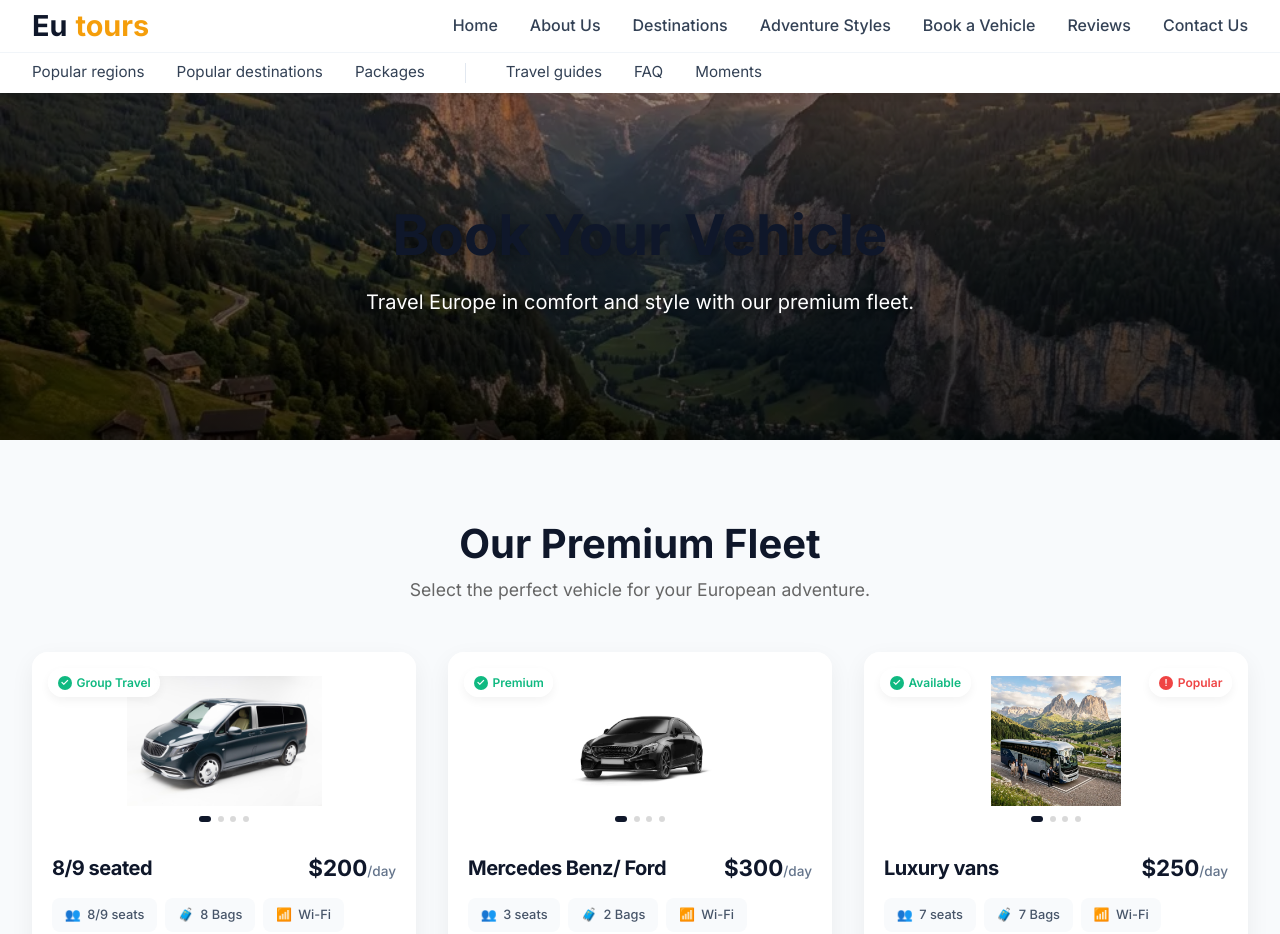
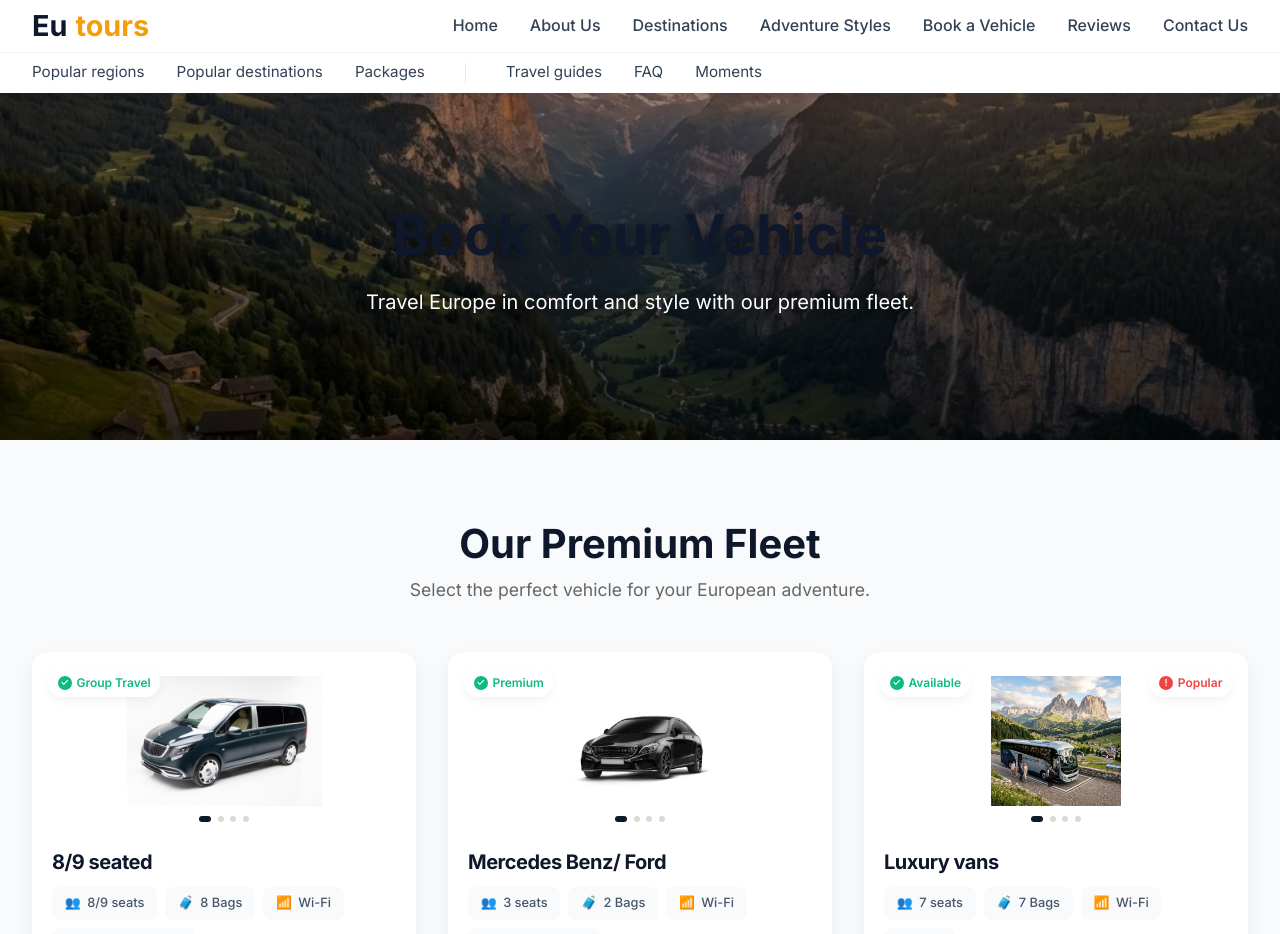
Before and after one commit to AMGRPrabhatha/eutours, a React (Vite) app: page /book-vehicle in a window 1280 px wide. Shown: the top 934 px of the page. Built offline with nearby package versions, Linux system fonts and the light colour scheme.

Commit message:
Remove pricing display from vehicle cards on Book Vehicle page

```diff
--- a/src/pages/BookVehicle.jsx
+++ b/src/pages/BookVehicle.jsx
@@ -135,9 +135,6 @@ const BookVehicle = () => {
                 <div className="fleet-card-content">
                   <div className="fleet-card-header-modern">
                     <h3>{vehicle.name}</h3>
-                    <div className="fleet-card-price">
-                      <strong>{vehicle.price}</strong><span>/day</span>
-                    </div>
                   </div>
 
                   <div className="fleet-pill-grid">
```
